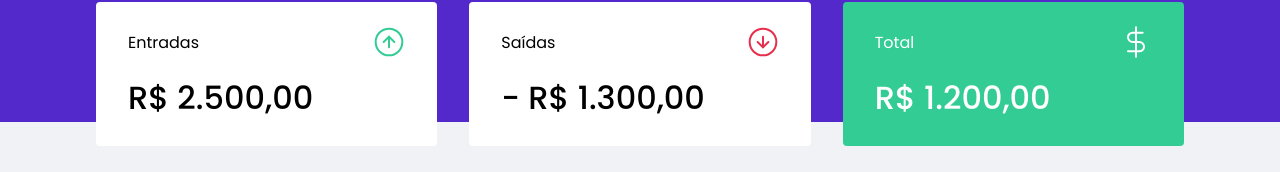
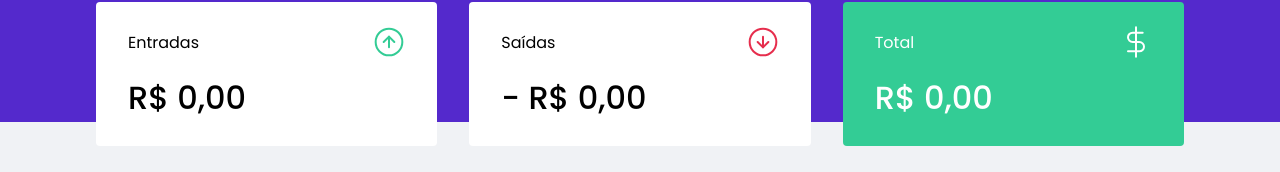
Before and after one commit to rgvieiraoficial/ignite-dtmoney, a React (Create React App) app: page / in a window 1280 px wide. Shown: the part 150-322 px from the top of the page. Built offline with nearby package versions, Linux system fonts and the light colour scheme; no server answers; what miragejs would draw is missing.

Commit message:
Finished lesson calculando resumo

```diff
--- a/src/components/Summary/index.tsx
+++ b/src/components/Summary/index.tsx
@@ -11,6 +11,22 @@
 export function Summary() {
   const { transactions } = useContext(TransactionsContext);
 
+  const summary = transactions.reduce((acc, transaction) => {
+    if (transaction.type === 'deposit') {
+      acc.deposits += transaction.amount;
+      acc.total += transaction.amount;
+    } else {
+      acc.withdraws += transaction.amount;
+      acc.total -= transaction.amount;
+    }
+
+    return acc;
+  }, {
+    deposits: 0,
+    withdraws: 0,
+    total: 0
+  })
+
   return (
     <Container>
       <div>
@@ -18,7 +34,14 @@
           <p>Entradas</p>
           <img src={incomeImg} alt="Entradas" />
         </header>
-        <strong>R$ 2.500,00</strong>
+        <strong>
+          {
+            new Intl.NumberFormat('pt-BR', {
+              style: 'currency',
+              currency: 'BRL',
+            }).format(summary.deposits)
+          }
+        </strong>
       </div>
 
       <div>
@@ -26,7 +49,14 @@
           <p>Saídas</p>
           <img src={outcomeImg} alt="Saídas" />
         </header>
-        <strong>- R$ 1.300,00</strong>
+        <strong>
+          - {
+            new Intl.NumberFormat('pt-BR', {
+              style: 'currency',
+              currency: 'BRL',
+            }).format(summary.withdraws)
+          }
+        </strong>
       </div>
 
       <div className="highlight-background">
@@ -34,7 +64,14 @@
           <p>Total</p>
           <img src={totalImg} alt="Total" />
         </header>
-        <strong>R$ 1.200,00</strong>
+        <strong>
+          {
+            new Intl.NumberFormat('pt-BR', {
+              style: 'currency',
+              currency: 'BRL',
+            }).format(summary.total)
+          }
+        </strong>
       </div>
     </Container>
   );
```
